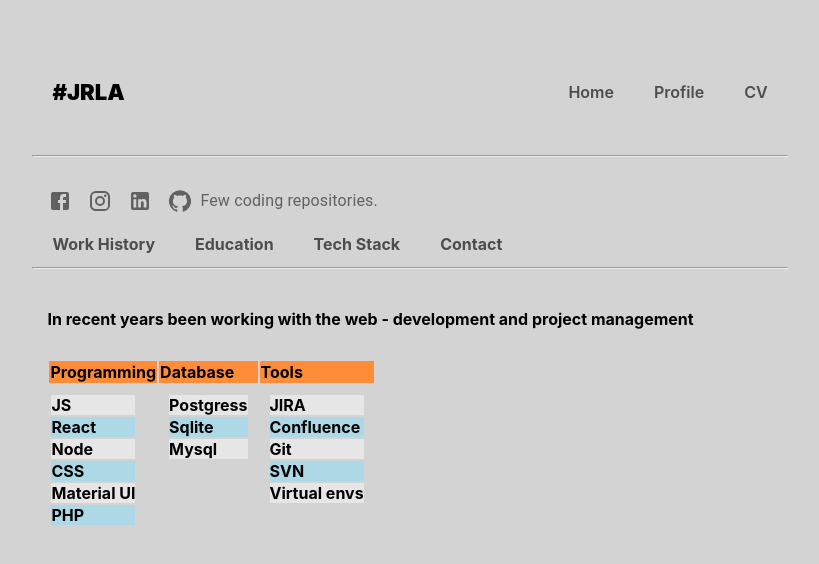
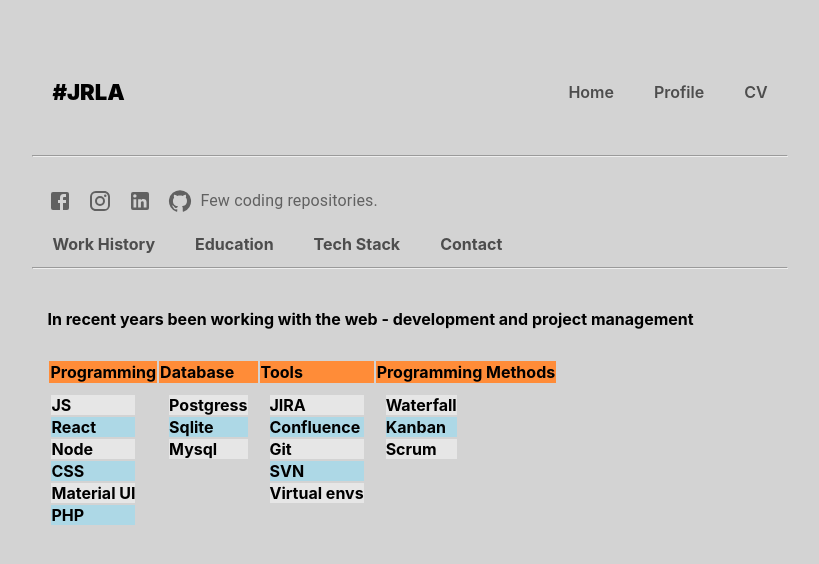
Before and after one commit to JouniR68/CV, a React (Vite) app: page /cv/Tech in a window 1280 px wide. Shown: the top 564 px of the page, without its empty margins (230-1049 px from the left). Built offline with nearby package versions, Linux system fonts and the light colour scheme.

Commit message:
json update

```diff
--- a/data/datapkg.json
+++ b/data/datapkg.json
@@ -5,7 +5,8 @@
       "General": "In recent years been working with the web - development and project management",
       "Programming": ["JS", "React", "Node", "CSS", "Material UI", "PHP"],
       "Database": ["Postgress", "Sqlite", "Mysql"],
-      "Tools": ["JIRA", "Confluence", "Git", "SVN", "Virtual envs"]
+      "Tools": ["JIRA", "Confluence", "Git", "SVN", "Virtual envs"],
+      "ProjectMethods": ["Waterfall", "Kanban", "Scrum"]
     }
   ],
 
@@ -18,7 +19,7 @@
 
     "hire":[{
       "id": 1,
-      "why":"Defenetly you want to use my services, here are five reasons + my motto.",
+      "why": "Defenetly you want to use my services, here are five reasons + my motto.",
       "why 1": "I'm experienced and have eye for the details (multiple years practical experience from the software develoment",
       "why 2": "Flexiple as can do more than few roles (coding, testing, project management mostly)",
       "why 3": "Pure intrest to sw development and can work with the product content also",
@@ -58,6 +59,13 @@
   ],
 
   "education": [
+    {
+      "id": 5,
+      "Item": "Hands on",
+      "When": "2022-24",
+      "Topics": "On work web based coding (js, react, node) with senior level subcontractor developers.",
+      "Degree": "-"
+    },
     {
       "id": 4,
       "Item": "Self training (Scrimba advancded React course)",
--- a/src/components/Tech.jsx
+++ b/src/components/Tech.jsx
@@ -11,30 +11,36 @@ export default function Tech() {
     <div>
       <hr></hr>
 
-      <div className="work--general">{issueData?.map((d) => d.General)}</div>
+      <div className='work--general'>{issueData?.map((d) => d.General)}</div>
 
-      <table key={i++} className="work--table">
-        <thead className="work--thead">
+      <table key={i++} className='work--table'>
+        <thead className='work--thead'>
           <th>Programming</th>
           <th>Database</th>
           <th>Tools</th>
+          <th>Programming Methods</th>
         </thead>
 
         {issueData?.map((t) => (
-          <div key={i++} className="row">
+          <div key={i++} className='row'>
             <div key={i++}>
               {t.Programming.map((p) => (
                 <tr key={i++}>{p}</tr>
               ))}
             </div>
-            <div key={i++} className="cell">
+            <div key={i++} className='cell'>
               {t?.Database.map((d) => (
                 <tr key={i++}>{d}</tr>
               ))}
             </div>
-            <div key={i++} className="cell">
+            <div key={i++} className='cell'>
               {t?.Tools.map((l) => (
                 <tr key={i++}>{l}</tr>
+              ))}
+            </div>
+            <div key={i++} className='cell'>
+              {t?.ProjectMethods.map((m) => (
+                <tr key={i++}>{m}</tr>
               ))}
             </div>
           </div>
```
